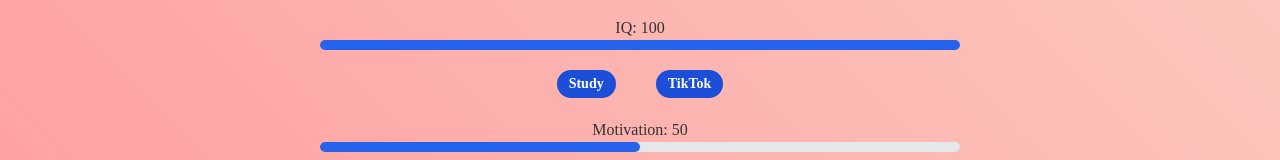
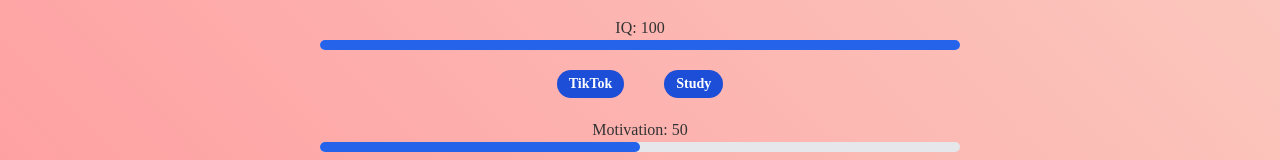
Before and after one commit to CS-396-Web-Dev/final-project-fash, a Next.js app: page / in a window 1280 px wide. Shown: the part 362-522 px from the top of the page. Built offline with nearby package versions, Linux system fonts and the light colour scheme.

Commit message:
fix IQ button order

```diff
--- a/app/page.tsx
+++ b/app/page.tsx
@@ -115,8 +115,8 @@ export default function Home() {
         <p>IQ: {IQ}</p>
         <IQBar/>
         <div>
+          <UpdateIQ buttonName={"TikTok"} updateValue={-5}/>
           <UpdateIQ buttonName={"Study"} updateValue={5}/>
-          <UpdateIQ buttonName={"TikTok"} updateValue={-5}/>
 
         </div>
         <p>Motivation: {motivation}</p>
```
